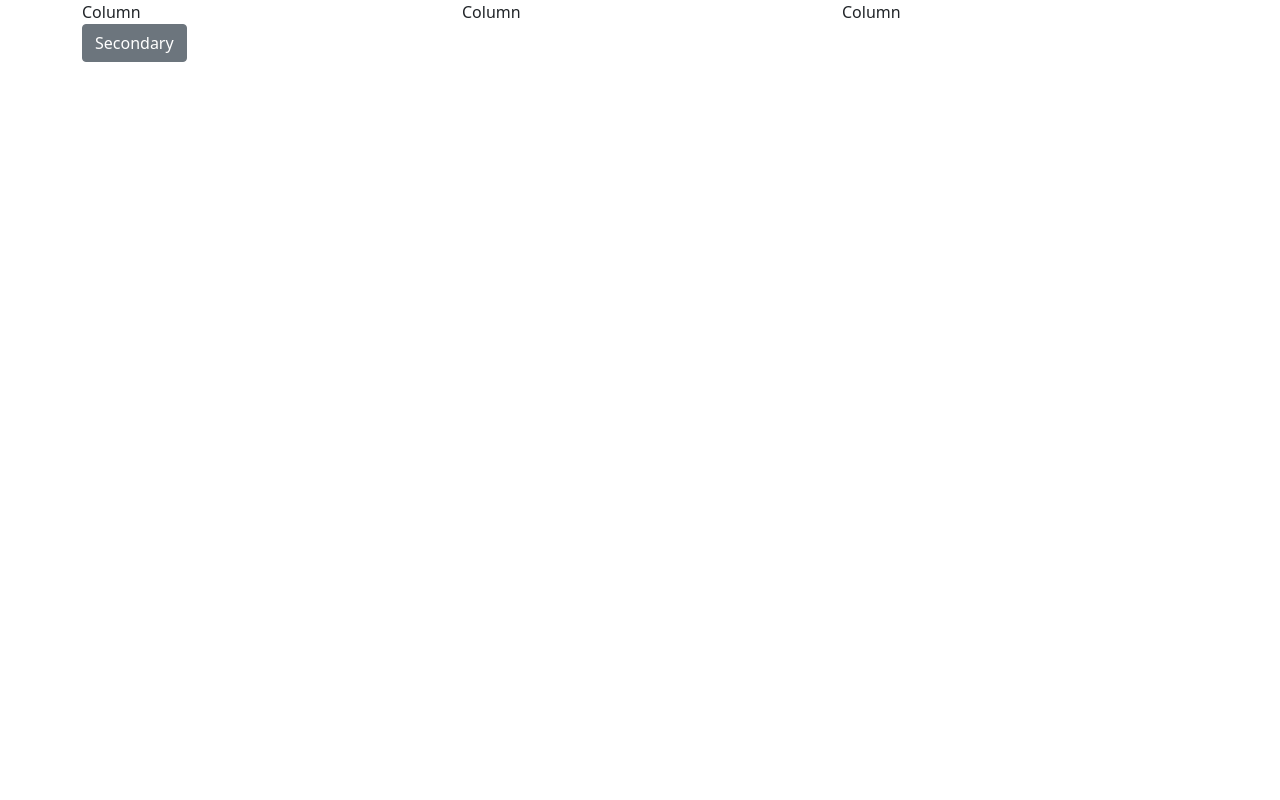
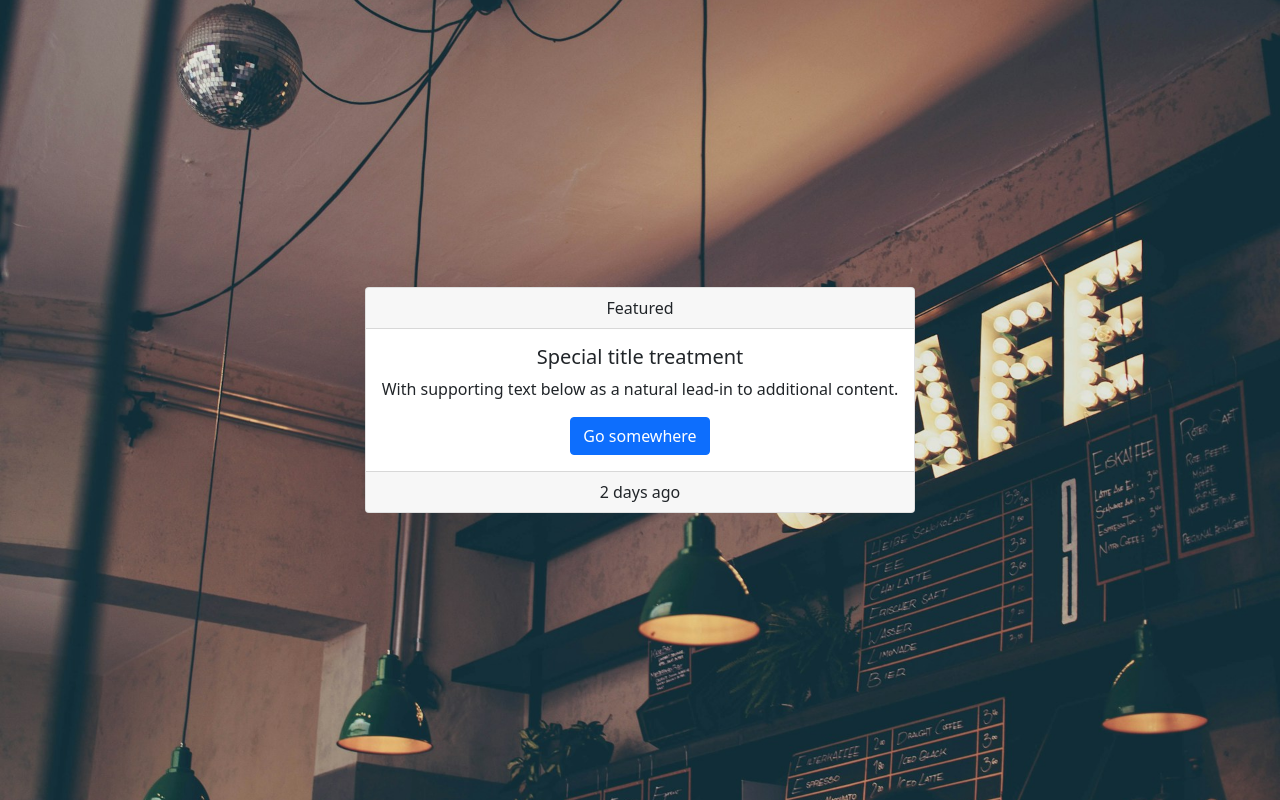
Before and after one commit to wongprom/kaffe_party, a plain HTML site: page index.html in a window 1280 px wide. Drawn offline with nearby package versions, Linux system fonts and the light colour scheme.

Commit message:
Hero image with text. - Add background image. - Use Boostrap card for dummy-text top on hero image.

```diff
--- /dev/null
+++ b/css/index.css
@@ -0,0 +1,7 @@
+.hero {
+  background: url(/images/hero.jpg);
+  background-repeat: no-repeat;
+  background-size: cover;
+  background-position: right;
+  height: 100vh;
+}
--- a/index.html
+++ b/index.html
@@ -11,17 +11,30 @@
       integrity="sha384-EVSTQN3/azprG1Anm3QDgpJLIm9Nao0Yz1ztcQTwFspd3yD65VohhpuuCOmLASjC"
       crossorigin="anonymous"
     />
+    <link rel="stylesheet" type="text/css" href="./css/index.css" />
     <title>Kaffe Party</title>
   </head>
   <body>
-    <div class="container">
-      <div class="row">
-        <div class="col">Column</div>
-        <div class="col">Column</div>
-        <div class="col">Column</div>
+    <!-- Hero -->
+    <section class="hero d-flex justify-content-center align-items-center">
+      <div class="card text-center">
+        <div class="card-header">Featured</div>
+        <div class="card-body">
+          <h5 class="card-title">Special title treatment</h5>
+          <p class="card-text">
+            With supporting text below as a natural lead-in to additional
+            content.
+          </p>
+          <a href="#" class="btn btn-primary">Go somewhere</a>
+        </div>
+        <div class="card-footer text-body-secondary">2 days ago</div>
       </div>
-      <button type="button" class="btn btn-secondary">Secondary</button>
-    </div>
+    </section>
+    <!-- Vilka är vi?-->
+    <!-- Vad gör vi? -->
+    <!-- Varför oss? -->
+    <!-- Kaffeparty, så fungerar det! -->
+
     <!-- Option 1: Bootstrap Bundle with Popper -->
     <script
       src="https://cdn.jsdelivr.net/npm/bootstrap@5.0.2/dist/js/bootstrap.bundle.min.js"
```
Also changed, not shown: images/hero.jpg (added).
